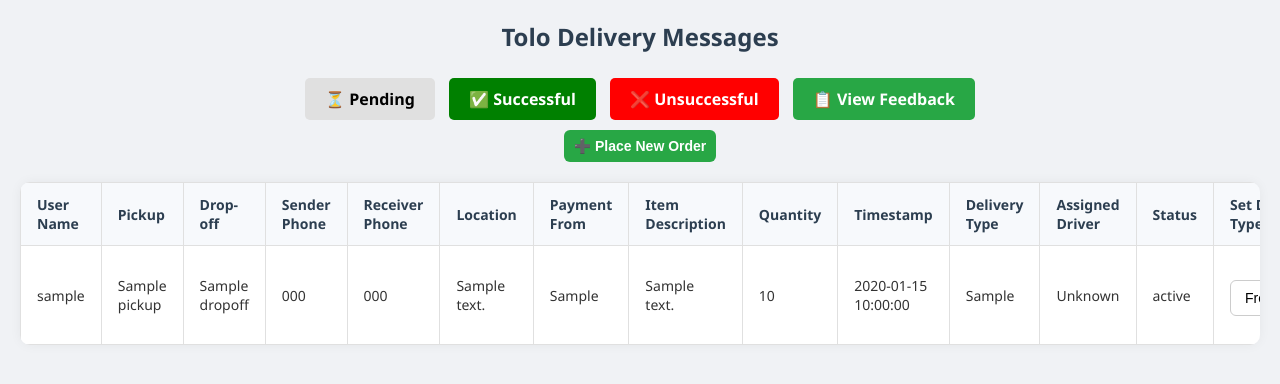
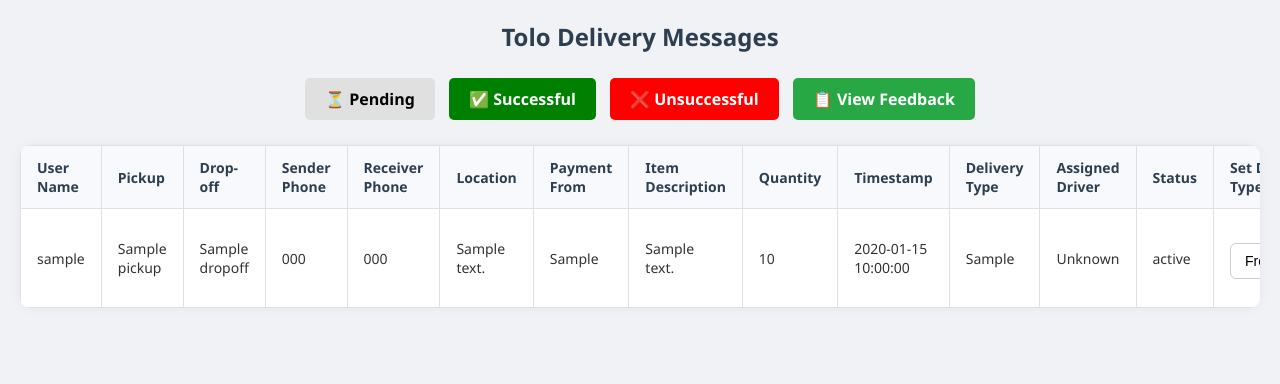
Before and after one commit to tinsae34/backend, a Flask app: page / in a window 1280 px wide. Shown: the top 384 px of the page. Run offline with Flask 3, Linux system fonts and the light colour scheme; a database or web service that is not in the repository returns one stand-in record (values such as "Sample title").

Commit message:
Update index.html

```diff
--- a/templates/index.html
+++ b/templates/index.html
@@ -144,15 +144,8 @@
             class="tab successful {% if current_tab == 'successful' %}active{% endif %}">✅ Successful</a>
         <a href="{{ url_for('index', filter_status='unsuccessful') }}"
             class="tab unsuccessful {% if current_tab == 'unsuccessful' %}active{% endif %}">❌ Unsuccessful</a>
-            <a href="{{ url_for('view_feedback') }}" class="tab" style="background-color:#28a745; color:white;">📋 View Feedback</a>
-            <div style="text-align: center; margin-bottom: 20px;">
-                <a href="{{ url_for('place_order') }}">
-                    <button class="save-button" style="background-color: #28a745; font-weight: bold;">
-                        ➕ Place New Order
-                    </button>
-                </a>
-            </div>
-
+        <a href="{{ url_for('view_feedback') }}" class="tab" style="background-color:#28a745; color:white;">📋 View
+            Feedback</a>
 
 
     </div>
```
